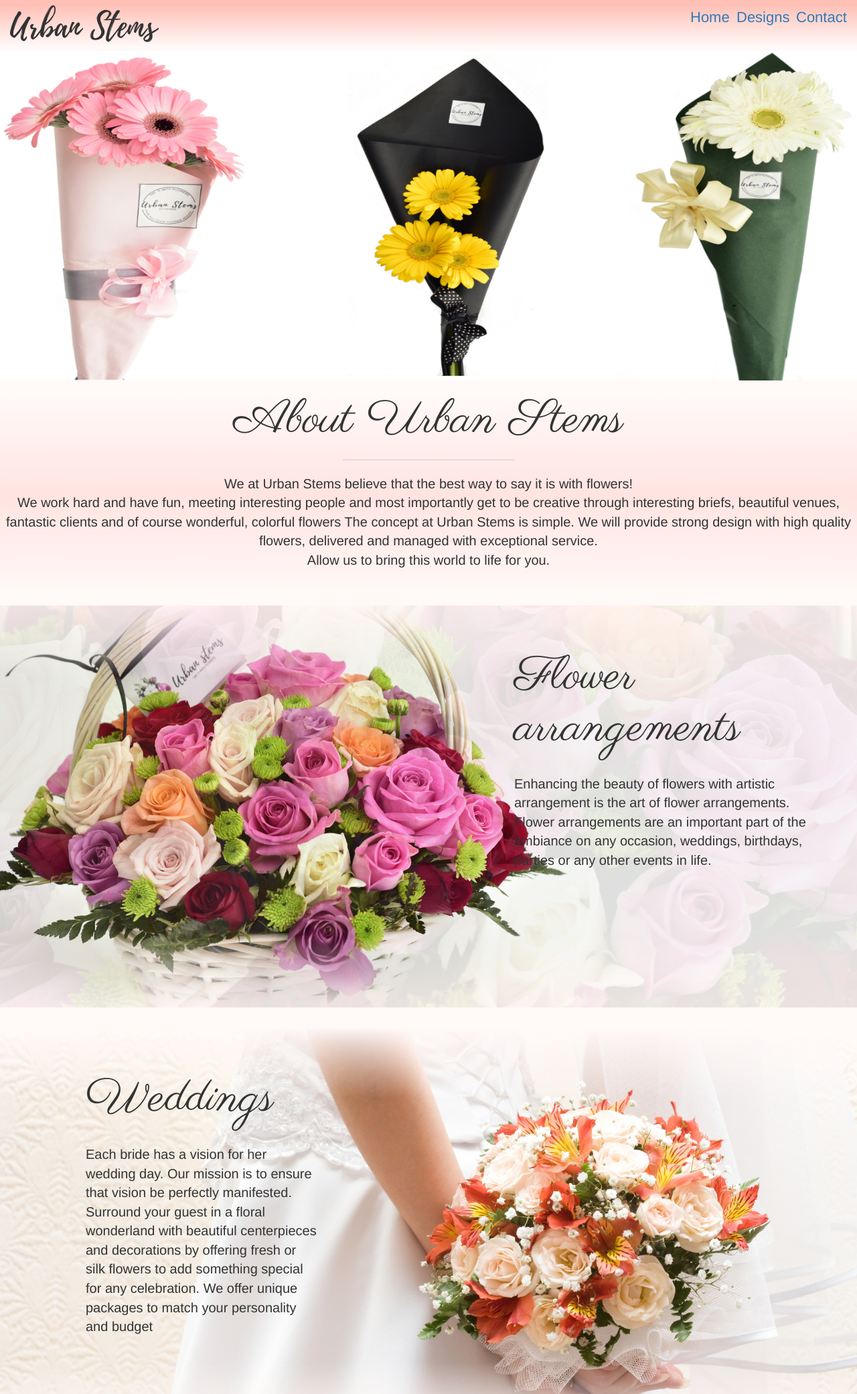
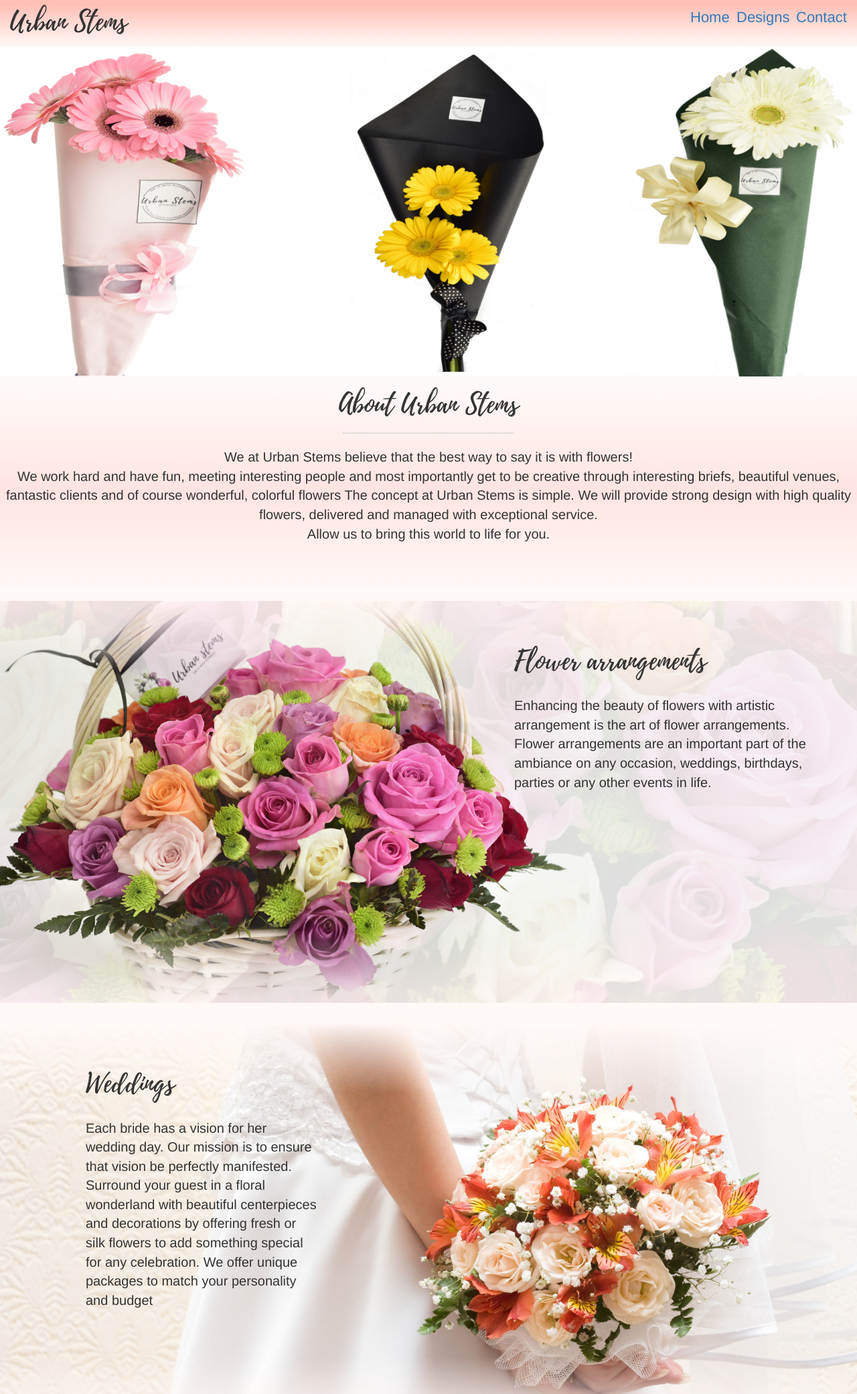
Before and after one commit to sajja/urbanstems, a plain HTML site: page index.html in a window 1280 px wide. Shown: the top 2081 px of the page at 67% size. Drawn offline with nearby package versions, Linux system fonts and the light colour scheme; some packages are replaced by stand-ins of ours.

Commit message:
Minor typo

```diff
--- a/index.html
+++ b/index.html
@@ -18,6 +18,11 @@
     #contact {
         height: 300px;
         /*        background-color: azure;*/
+    }
+
+    .headerFont {
+        font-family: 'pl';
+        font-size: 40px;
     }
 
     #topBar {
@@ -314,7 +319,7 @@ p {
         });
     </script>
     <div id="topBar">
-        <div style="font-family: 'pl', cursive;font-size:50px;float:left">Urban Stems</div>
+        <div class="headerFont" style="float:left">Urban Stems</div>
         <div style="width:50%;float:right;font-size:22px;padding-right:10px;">
             <div style="color:white;margin:5px;float:right;background:inherit" class="hvr-shutter-out-horizontal"><a href="#footer">Contact</a></div>
             <div style="color:white;margin:5px;float:right;background:inherit" class="hvr-shutter-out-horizontal"><a href="#home">Designs</a></div>
@@ -337,7 +342,7 @@ p {
     </div>
     <div id="intro">
         <div style="margin:auto;text-align:center">
-            <h1 style="font-family: 'Parisienne', cursive;font-size:70px ">About Urban Stems</h1>
+            <h1 class="headerFont">About Urban Stems</h1>
             <hr>
             <p style="font-size:20px"> We at Urban Stems believe that the best way to say it is with flowers!
                 <br/>We work hard and have fun, meeting interesting people and most importantly get to be creative through interesting briefs, beautiful venues, fantastic clients and of course wonderful, colorful flowers The concept at Urban Stems is simple. We will provide strong design with high quality flowers, delivered and managed with exceptional service.
@@ -349,26 +354,26 @@ p {
             <div class="row">
                 <div class="col-lg-12" style="background-color:white;   position: relative; background-color: #fff9f8;padding-right:0;padding-left:0;padding-top:15px;padding-bottom:15px;"> <img src="img/products/p01.jpg" style="width:100%">
                     <div style="position: absolute;top: 10%; left:60%;">
-                        <h2 style="font-family: 'Parisienne', cursive;font-size:70px ">Flower arrangements</h2>
+                        <h2 class="headerFont">Flower arrangements</h2>
                         <p style="padding-top:20px;padding-right:5px;width:90%">Enhancing the beauty of flowers with artistic arrangement is the art of flower arrangements. Flower arrangements are an important part of the ambiance on any occasion, weddings, birthdays, parties or any other events in life. </p>
                     </div>
                 </div>
                 <div class="col-lg-12" style="background-color:white;   position: relative; background-color: #fff9f8;padding-right:0;padding-left:0;padding-top:15px;padding-bottom:15px;"> <img src="img/products/p02.jpg" style="width:100%">
                     <div style="position: absolute;top: 10%; left:10%;">
-                        <h2 style="font-family: 'Parisienne', cursive;font-size:70px ">Weddings</h2>
+                        <h2 class="headerFont">Weddings</h2>
                         <p style="padding-top:20px;;width:30%"> Each bride has a vision for her wedding day. Our mission is to ensure that vision be perfectly manifested. Surround your guest in a floral wonderland with beautiful centerpieces and decorations by offering fresh or silk flowers to add something special for any celebration. We offer unique packages to match your personality and budget </p>
                     </div>
                 </div>
                 <div class="col-lg-12" style="background-color:white;   position: relative; background-color: #fff9f8;padding-right:0;padding-left:0;padding-top:15px;padding-bottom:15px;"> <img src="img/products/p03.jpg" style="width:100%">
                     <div style="position: absolute;top: 10%; left:10%;color:white">
-                        <h2 style="font-family: 'Parisienne', cursive;font-size:70px ">Parties and event flowers</h2>
+                        <h2 class="headerFont">Parties and event flowers</h2>
                         <p style="padding-top:20px;width:30%"> We decorate great events and parties, large and small. We are renowned for our attention to detail, personal approach, can do attitude and calm manner </p>
                     </div>
                 </div>
                 <div class="col-lg-12" style="background-color:white;   position: relative; background-color: #fff9f8;padding-right:0;padding-left:0;padding-top:15px;padding-bottom:15px;"> <img src="img/products/p05.jpg" style="width:100%">
                     <div style="position: absolute;top: 10%; left:10%;color:#2a4411">
-                        <h2 style="font-family: 'Parisienne', cursive;font-size:70px ">Houseplants</h2>
-                        <p style="padding-top:20px;;width:30%">Houseplants make a beautiful, and inexpensive, decorative accent, adding color and warmth to virtually any room in your home or apartment. Either you are an expert or a forgetful gardner you can you'll love our collection of great indoor plants that will suite you.</p>
+                        <h2 class="headerFont">Houseplants</h2>
+                        <p style="padding-top:20px;;width:30%">Houseplants make a beautiful, and inexpensive, decorative accent, adding color and warmth to virtually any room in your home or apartment. Either you are an expert or a forgetful gardner you will love our collection of great indoor plants that will suite you.</p>
                     </div>
                 </div>
                 <div class="col-lg-8" style="background-color:white;position: relative; background-color: #fff9f8;padding-right:0;padding-left:0;padding-top:15px;padding-bottom:15px;"> <img src="img/contact.jpg" style="width:100%;opacity:0.3">
```
